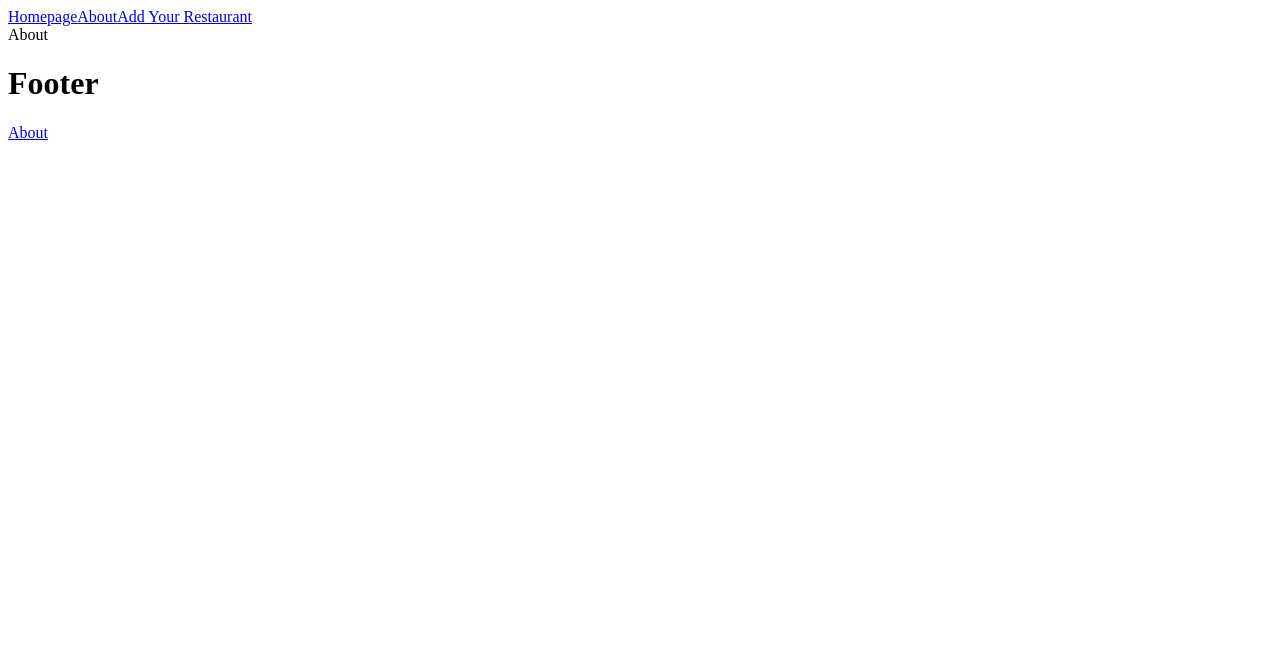
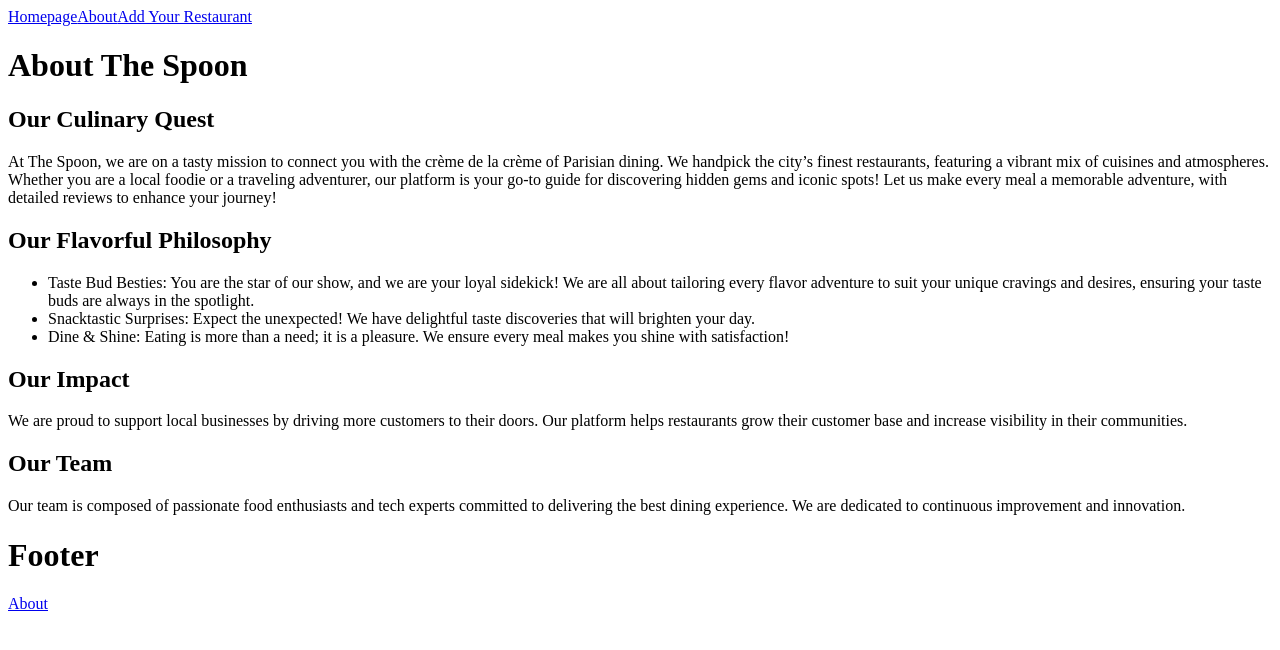
Before and after one commit to ironhack-the-spoon/project2, a React (Vite) app: page /about in a window 1280 px wide. Shown: the top 650 px of the page. Built offline with nearby package versions, Linux system fonts and the light colour scheme.

Commit message:
Update our About page with text

```diff
--- a/src/pages/About.jsx
+++ b/src/pages/About.jsx
@@ -1,9 +1,69 @@
-import React from 'react'
-
 function About() {
   return (
-    <div>About</div>
-  )
+    <div className="about-page">
+      <h1>About The Spoon</h1>
+
+      <section className="about-mission">
+        <h2>Our Culinary Quest</h2>
+        <p>
+          At The Spoon, we are on a tasty mission to connect you with the crème
+          de la crème of Parisian dining. We handpick the city’s finest
+          restaurants, featuring a vibrant mix of cuisines and atmospheres.
+          Whether you are a local foodie or a traveling adventurer, our platform
+          is your go-to guide for discovering hidden gems and iconic spots! Let
+          us make every meal a memorable adventure, with detailed reviews to
+          enhance your journey!
+        </p>
+      </section>
+
+      <section className="philosophy">
+        <h2>Our Flavorful Philosophy</h2>
+        <ul>
+          <li>
+            Taste Bud Besties: You are the star of our show, and we are your
+            loyal sidekick! We are all about tailoring every flavor adventure to
+            suit your unique cravings and desires, ensuring your taste buds are
+            always in the spotlight.
+          </li>
+          <li>
+            Snacktastic Surprises: Expect the unexpected! We have delightful
+            taste discoveries that will brighten your day.
+          </li>
+          <li>
+            Dine & Shine: Eating is more than a need; it is a pleasure. We
+            ensure every meal makes you shine with satisfaction!
+          </li>
+        </ul>
+      </section>
+
+      <section className="about-impact">
+        <h2>Our Impact</h2>
+        <p>
+          We are proud to support local businesses by driving more customers to
+          their doors. Our platform helps restaurants grow their customer base
+          and increase visibility in their communities.
+        </p>
+      </section>
+
+      <section className="about-team">
+        <h2>Our Team</h2>
+        <p>
+          Our team is composed of passionate food enthusiasts and tech experts
+          committed to delivering the best dining experience. We are dedicated
+          to continuous improvement and innovation.
+        </p>
+      </section>
+
+      {/* <section className="about-contact">
+        <h2>Contact Us</h2>
+        <p>
+          Have questions or feedback? We'd love to hear from you. Reach out to
+          us at info@thespoon.com or follow us on social media for the latest
+          updates.
+        </p>
+      </section>*/}
+    </div>
+  );
 }
 
-export default About
+export default About;
```
